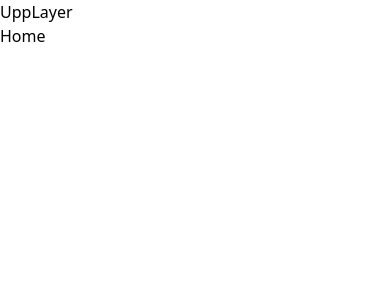
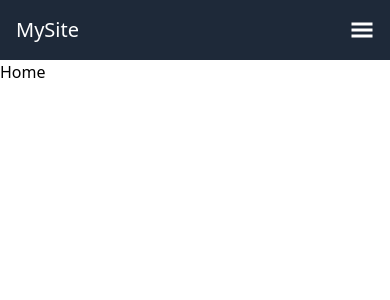
Before and after one commit to SCPassion/react-navbar, a React (Vite) app: page / in a window 390 px wide. Shown: the top 300 px of the page. Built offline with nearby package versions, Linux system fonts and the light colour scheme.

Commit message:
Add react-icons dependency and implement Header component with a hamburger menu

```diff
--- a/package.json
+++ b/package.json
@@ -13,6 +13,7 @@
     "@tailwindcss/vite": "^4.1.4",
     "react": "^19.0.0",
     "react-dom": "^19.0.0",
+    "react-icons": "^5.5.0",
     "react-router": "^7.5.1",
     "tailwindcss": "^4.1.4"
   },
--- a/src/components/Header.jsx
+++ b/src/components/Header.jsx
@@ -1,8 +1,27 @@
 import { Outlet } from "react-router"
+import { useState } from "react"
+import { GiHamburgerMenu } from "react-icons/gi"
+
 export default function Header() {
+  const [open, setOpen] = useState(false)
+
+  function toggle() {
+    setOpen((prev) => !prev)
+  }
+
   return (
     <div>
-      <h1>UppLayer</h1>
+      <nav className="flex items-center justify-between bg-gray-800 p-4 text-xl text-white">
+        <h1>MySite</h1>
+
+        {/* A Hamburger button for small screen */}
+        <button
+          className="cursor-pointer text-xl hover:rotate-90 md:hidden"
+          onClick={toggle}
+        >
+          <GiHamburgerMenu size={24} />
+        </button>
+      </nav>
       <Outlet />
     </div>
   )
```
Also changed, not shown: 1 other file (tests, documents, lock files or other folders).
